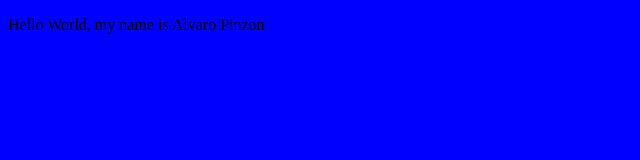
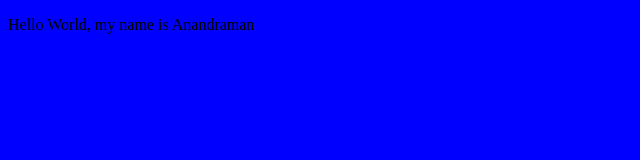
Before and after one commit to truefirebird/capstone, a plain HTML site: page blue/index.html in a window 1280 px wide. Shown: the full height of the page, 0-640 px from the left. Drawn offline with Linux system fonts and the light colour scheme.

Commit message:
Update index.html

```diff
--- a/blue/index.html
+++ b/blue/index.html
@@ -4,6 +4,6 @@
 	<title>Capstone project</title>
 </head>
 <body style="background: blue;">
-	<p>Hello World, my name is Alvaro Pinzon</p>
+	<p>Hello World, my name is Anandraman</p>
 </body>
 </html>
```
